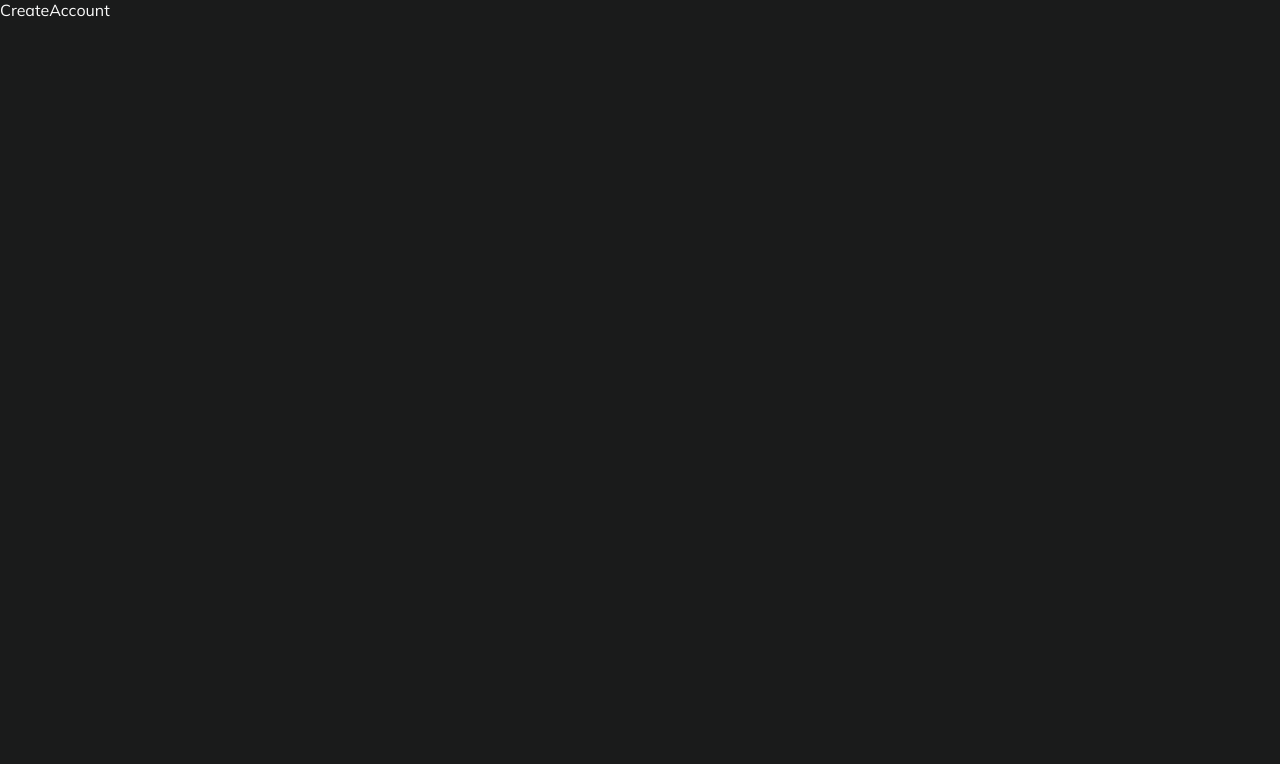
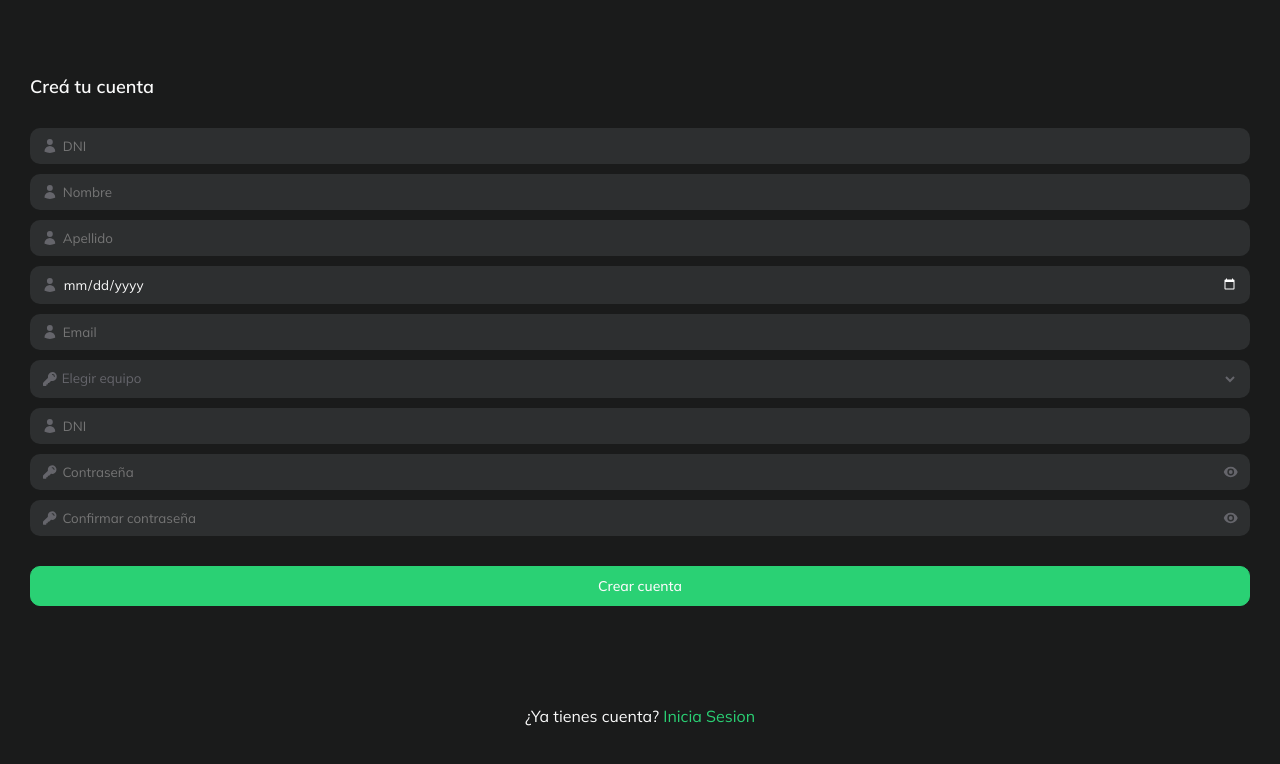
Before and after one commit to perezmariano08/CopaRelampago, a React (Vite) app: page /create-account in a window 1280 px wide. Shown: the top 764 px of the page. Built offline with nearby package versions, Linux system fonts and the light colour scheme.

Commit message:
add page create account

```diff
--- a/src/components/UI/Input/Input.jsx
+++ b/src/components/UI/Input/Input.jsx
@@ -1,11 +1,11 @@
 import React from 'react'
 import { InputContainerStyled, InputWrapper } from './InputSyles'
 
-const Input = ({placeholder, children}) => {
+const Input = ({placeholder, children, type="text"}) => {
     return (
         <InputContainerStyled>
             {children}
-            <InputWrapper placeholder={placeholder}></InputWrapper>
+            <InputWrapper type={type} placeholder={placeholder}/>
         </InputContainerStyled>
     )
 }
--- a/src/components/UI/Input/InputPassword.jsx
+++ b/src/components/UI/Input/InputPassword.jsx
@@ -6,7 +6,7 @@ const InputPassword = ({children, placeholder}) => {
     return (
         <InputContainerStyled>
             {children}
-            <InputWrapper placeholder={placeholder}></InputWrapper>
+            <InputWrapper type="password" placeholder={placeholder}></InputWrapper>
             <HiEye/>
         </InputContainerStyled>
     )
--- a/src/components/UI/Input/InputSyles.js
+++ b/src/components/UI/Input/InputSyles.js
@@ -9,7 +9,8 @@ export const InputContainerStyled = styled.div`
     align-items: center;
     gap: 5px;
     color: var(--gray-200);
-    font-size: 14px;
+    font-size: 16px;
+    width: 100%;
 `
 
 export const InputWrapper = styled.input`
@@ -18,4 +19,8 @@ export const InputWrapper = styled.input`
     color: var(--white);
     outline: none;
     width: 100%;
+    &::-webkit-calendar-picker-indicator {
+        filter: invert(1); /* Invierte los colores del icono */
+    }
+
 `;
--- /dev/null
+++ b/src/components/UI/Select/Select.jsx
@@ -0,0 +1,52 @@
+import React from 'react'
+import { SelectContainerStyled, SelectWrapper } from './SelectStyles'
+
+const Select = ({children}) => {
+    return (
+        <SelectContainerStyled>
+            {children}
+            <SelectWrapper>
+                <option value="" selected disabled>Elegir equipo</option>
+                <option value="value1">Value 1</option>
+                <option value="value2">Value 2</option>
+                <option value="value3">Value 3</option>
+                <option value="value1">Value 1</option>
+                <option value="value2">Value 2</option>
+                <option value="value3">Value 3</option>
+                <option value="value1">Value 1</option>
+                <option value="value2">Value 2</option>
+                <option value="value3">Value 3</option>
+                <option value="value1">Value 1</option>
+                <option value="value2">Value 2</option>
+                <option value="value3">Value 3</option>
+                <option value="value1">Value 1</option>
+                <option value="value2">Value 2</option>
+                <option value="value3">Value 3</option>
+                <option value="value1">Value 1</option>
+                <option value="value2">Value 2</option>
+                <option value="value3">Value 3</option>
+                <option value="value1">Value 1</option>
+                <option value="value2">Value 2</option>
+                <option value="value3">Value 3</option>
+                <option value="value1">Value 1</option>
+                <option value="value2">Value 2</option>
+                <option value="value3">Value 3</option>
+                <option value="value1">Value 1</option>
+                <option value="value2">Value 2</option>
+                <option value="value3">Value 3</option>
+                <option value="value1">Value 1</option>
+                <option value="value2">Value 2</option>
+                <option value="value3">Value 3</option>
+                <option value="value1">Value 1</option>
+                <option value="value2">Value 2</option>
+                <option value="value3">Value 3</option>
+                <option value="value1">Value 1</option>
+                <option value="value2">Value 2</option>
+                <option value="value3">Value 3</option>
+            </SelectWrapper>
+        </SelectContainerStyled>
+
+    )
+}
+
+export default Select
--- /dev/null
+++ b/src/components/UI/Select/SelectStyles.js
@@ -0,0 +1,21 @@
+import styled from "styled-components";
+
+export const SelectContainerStyled = styled.div`
+    display: flex;
+    align-items: center;
+    padding: 0 12px;
+    background-color: var(--gray-300);
+    color: var(--gray-200);
+    border: none;
+    border-radius: 10px;
+    font-size: 16px;
+`
+export const SelectWrapper = styled.select`
+    width: 100%;
+    background-color: transparent;
+    color: var(--gray-200);
+    height: 100%;
+    padding: 10px 0;
+    border: none;
+    outline: none;
+`
--- a/src/pages/CreateAccount/CreateAccount.jsx
+++ b/src/pages/CreateAccount/CreateAccount.jsx
@@ -1,9 +1,42 @@
 import React from 'react'
+import { CreateAccountContainerStyled, CreateAccountData, CreateAccountInputs, CreateAccountWrapper } from './CreateAccountStyles'
+import Input from '../../components/UI/Input/Input'
+import { HiKey, HiUser } from 'react-icons/hi2'
+import Button from '../../components/UI/Button/Button'
+import { NavLink } from 'react-router-dom'
+import InputPassword from '../../components/UI/Input/InputPassword'
+import Select from '../../components/UI/Select/Select'
 
 const CreateAccount = () => {
-  return (
-    <div>CreateAccount</div>
-  )
+    return (
+        <CreateAccountContainerStyled>
+            <CreateAccountWrapper>
+                <CreateAccountData>
+                    <h2>Creá tu cuenta</h2>
+                    <CreateAccountInputs>
+                        <Input placeholder={'DNI'}><HiUser/></Input>
+                        <Input placeholder={'Nombre'}><HiUser/></Input>
+                        <Input placeholder={'Apellido'}><HiUser/></Input>
+                        <Input type="date" placeholder={'Fecha de nacimiento'}><HiUser/></Input>
+                        <Input type="email" placeholder={'Email'}><HiUser/></Input>
+                        <Select>
+                            <HiKey/>
+                        </Select>
+                        <Input placeholder={'DNI'}><HiUser/></Input>
+                        <InputPassword placeholder='Contraseña'>
+                            <HiKey/>
+                        </InputPassword>
+                        <InputPassword placeholder='Confirmar contraseña'>
+                            <HiKey/>
+                        </InputPassword>
+                    </CreateAccountInputs>
+                    <Button>Crear cuenta</Button>
+                </CreateAccountData>
+
+                <p>¿Ya tienes cuenta? <NavLink to={'/login'}>Inicia Sesion</NavLink></p>
+            </CreateAccountWrapper>
+        </CreateAccountContainerStyled>
+    )
 }
 
 export default CreateAccount
--- /dev/null
+++ b/src/pages/CreateAccount/CreateAccountStyles.js
@@ -0,0 +1,48 @@
+import styled from "styled-components";
+
+export const CreateAccountContainerStyled = styled.div`
+    padding: 30px;
+    height: 100vh;
+`
+
+export const CreateAccountWrapper = styled.div`
+    display: flex;
+    flex-direction: column;
+    justify-content: center;
+    align-items: center;
+    gap: 100px;
+    width: 100%;
+    height: 100%;
+
+    p a {
+        color: var(--green);
+    }
+`
+
+export const CreateAccountData = styled.div`
+    display: flex;
+    flex-direction: column;
+    justify-content: center;
+    align-items: center;
+    width: 100%;
+    gap: 30px;
+    h2 {
+        font-size: 18px;
+        font-weight: 600;
+        width: 100%;
+    }
+
+    a {
+        width: 100%;
+    }
+`
+
+export const CreateAccountInputs = styled.div`
+    display: flex;
+    flex-direction: column;
+    gap: 10px;
+    width: 100%;
+    input {
+        width: 100%;
+    }
+`
--- a/src/pages/Login/Login.jsx
+++ b/src/pages/Login/Login.jsx
@@ -31,7 +31,7 @@ const Login = () => {
                     </LoginDataWrapper>
                     <Button to={'/'}>Iniciar Sesion</Button>
                 </LoginDataContainer>
-                <p>¿No tienes cuenta? <NavLink>Crea tu cuenta</NavLink></p>
+                <p>¿No tienes cuenta? <NavLink to={'/create-account'}>Crea tu cuenta</NavLink></p>
             </LoginWrapperDown>
 
         </LoginContainerStyled>
```
